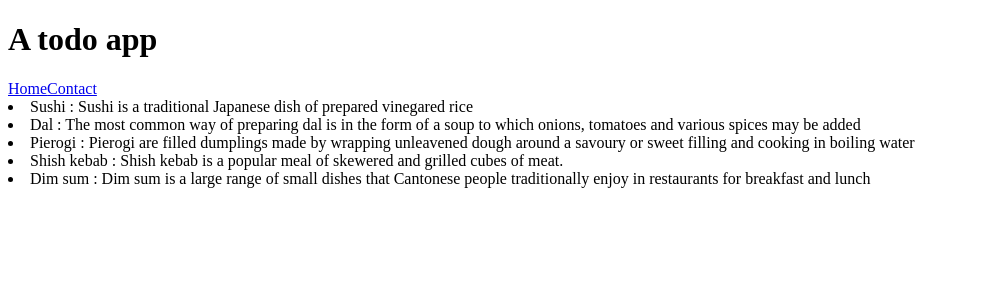
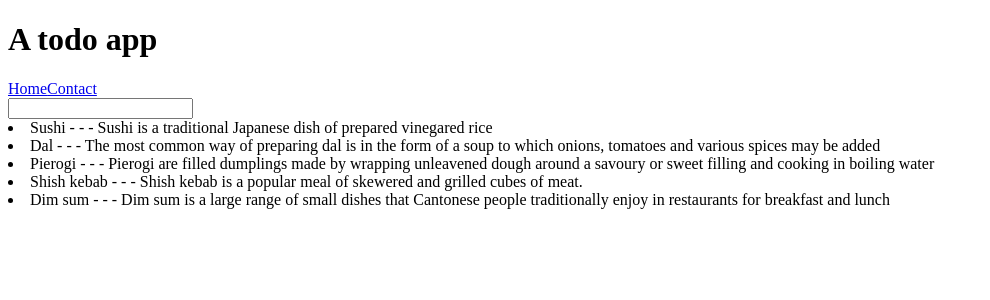
Before and after one commit to abhinabadutta2019/toDoList-react, a React (Create React App) app: page / in a window 1280 px wide. Shown: the top 300 px of the page, without its empty margins (0-990 px from the left). Built offline with nearby package versions, Linux system fonts and the light colour scheme.

Commit message:
list items showing in DOM, search field - onChange- showing in console

```diff
--- a/src/Home.js
+++ b/src/Home.js
@@ -4,12 +4,30 @@ import { foods } from "./Task.js";
 export default function FilterableList() {
   const [query, setQuery] = useState("");
 
+  //
+  function handleChange(e) {
+    setQuery(e.target.value);
+    console.log(query, "query");
+  }
+  //
+
   return (
     <>
+      <SearchBar query={query} onChange={handleChange} />
       <List items={foods} />
     </>
   );
 }
+
+//
+//
+const SearchBar = ({ query, onChange }) => {
+  return (
+    <>
+      <input value={query} onChange={onChange} />
+    </>
+  );
+};
 
 //
 //List component
@@ -19,7 +37,7 @@ const List = ({ items }) => {
       {items.map((item) => {
         return (
           <li key={item.id}>
-            {item.name} : {item.description}
+            {item.name} - - - {item.description}
           </li>
         );
       })}
```
